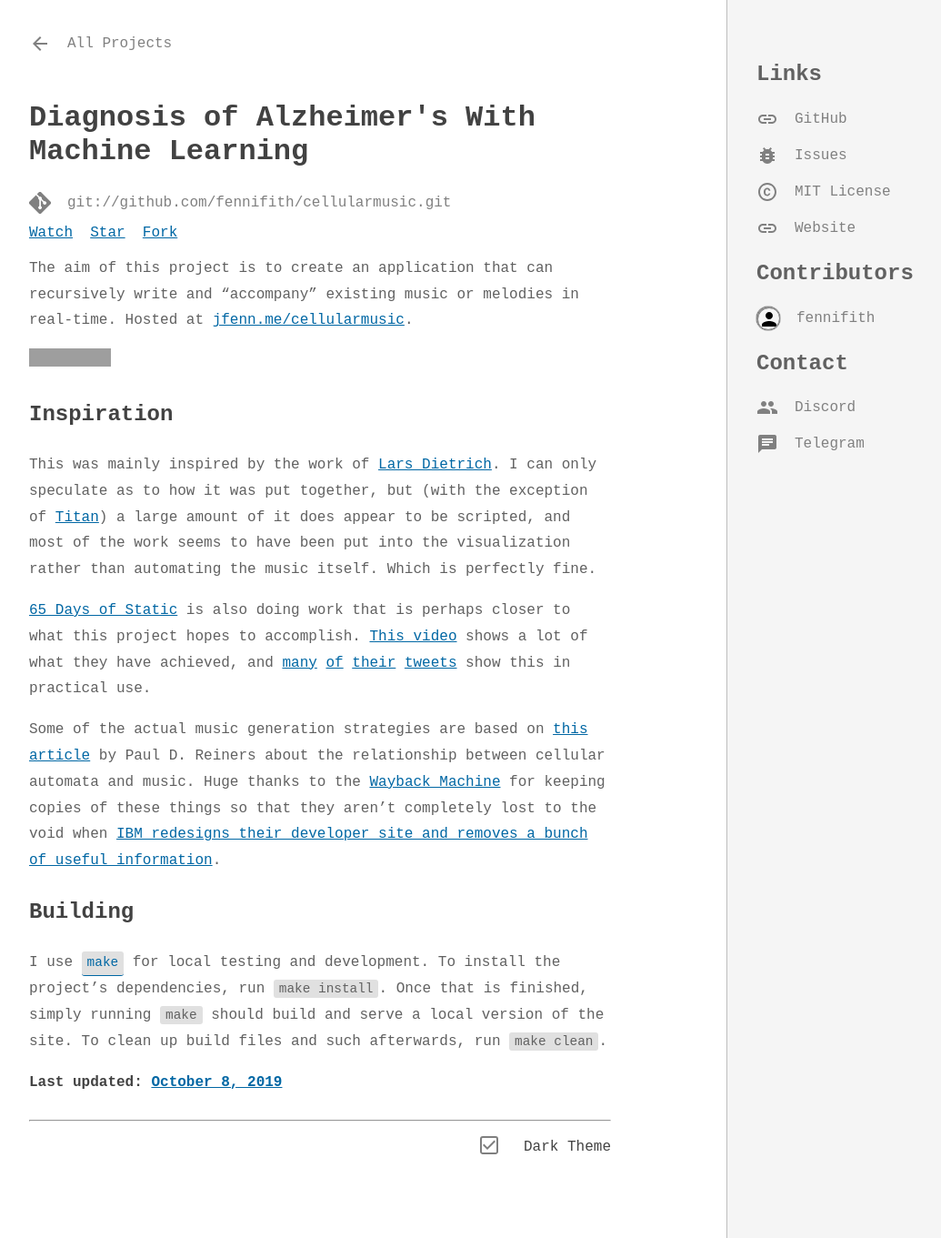
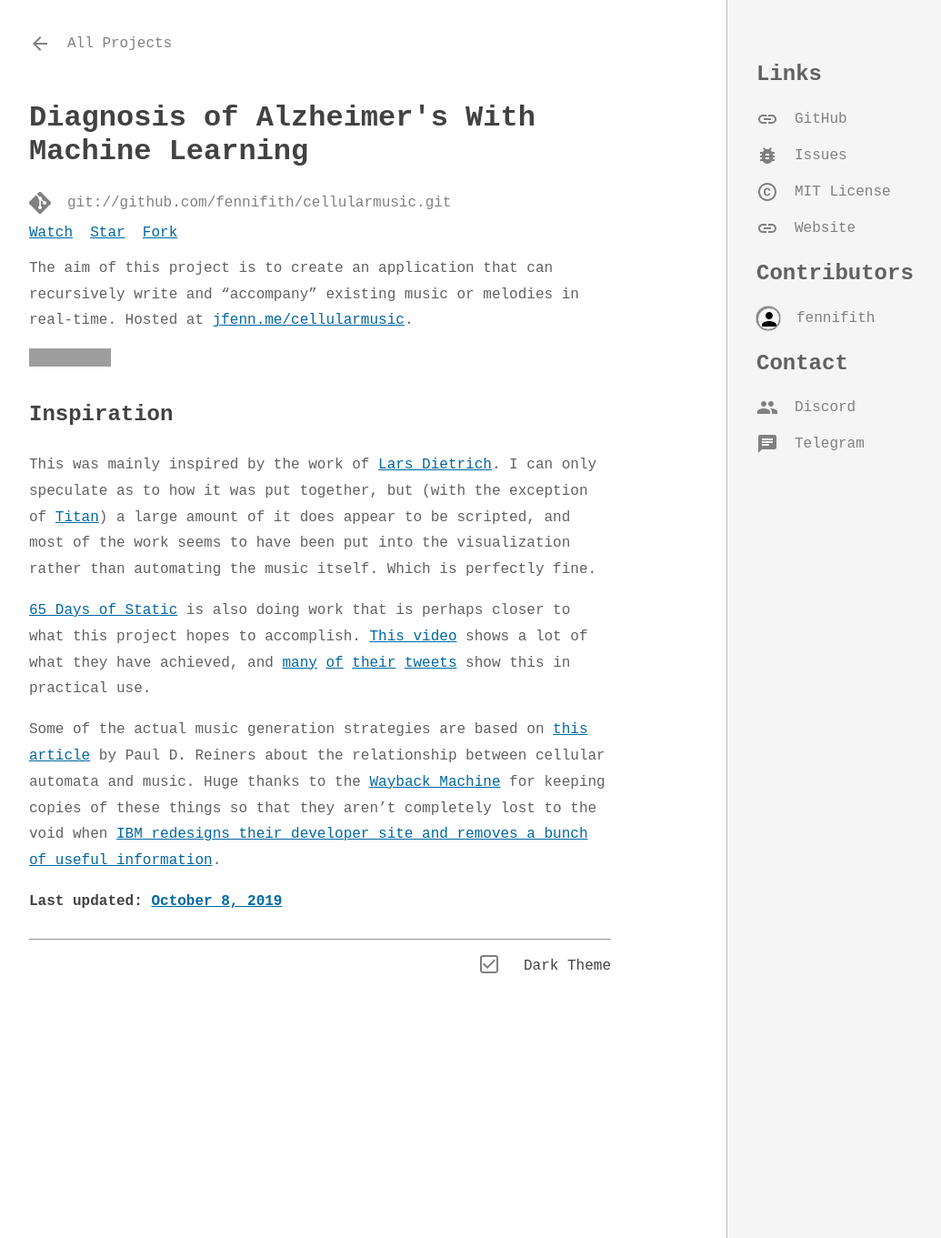
Before and after one commit to SarthakSwaroop/sarthakswaroop.github.io, a Jekyll site: the page built from _projects/csresearch.md, in a window 1280 px wide and 1361 px high. Shown: the whole window at 91% size, without its empty margins (96-1131 px from the left). Built offline with Jekyll 4.4.1, drawn with Linux system fonts in a browser that asks for light colours; nearby versions of some CDN libraries; some web fonts are replaced; comment, search, counter and statistics services are not loaded; a style sheet for code colours, icons or effects is not loaded; grey boxes are pictures that could not be loaded.

Commit message:
Update csresearch.md

```diff
--- a/_projects/csresearch.md
+++ b/_projects/csresearch.md
@@ -44,7 +44,3 @@ This was mainly inspired by the work of [Lars Dietrich](https://www.youtube.com/
 [65 Days of Static](https://decompositiontheory.info/) is also doing work that is perhaps closer to what this project hopes to accomplish. [This video](https://www.youtube.com/watch?v=oW_lK9yWsCA) shows a lot of what they have achieved, and [many](https://twitter.com/65dos/status/1115956359470690305) [of](https://twitter.com/65dos/status/1115258013059821570) [their](https://twitter.com/65dos/status/1115583157913493504) [tweets](https://twitter.com/65dos/status/1114917016438226945) show this in practical use.
 
 Some of the actual music generation strategies are based on [this article](https://web.archive.org/web/20160312060120/http://www.ibm.com/developerworks/library/j-camusic/index.html) by Paul D. Reiners about the relationship between cellular automata and music. Huge thanks to the [Wayback Machine](https://archive.org/) for keeping copies of these things so that they aren't completely lost to the void when [IBM redesigns their developer site and removes a bunch of useful information](https://twitter.com/fennifith/status/1118354510643191808).
-
-## Building
-
-I use [`make`](https://gnu.org/software/make/) for local testing and development. To install the project's dependencies, run `make install`. Once that is finished, simply running `make` should build and serve a local version of the site. To clean up build files and such afterwards, run `make clean`.
```
Also changed, not shown: other parts of _projects/csresearch.md (+1 -1 lines).
